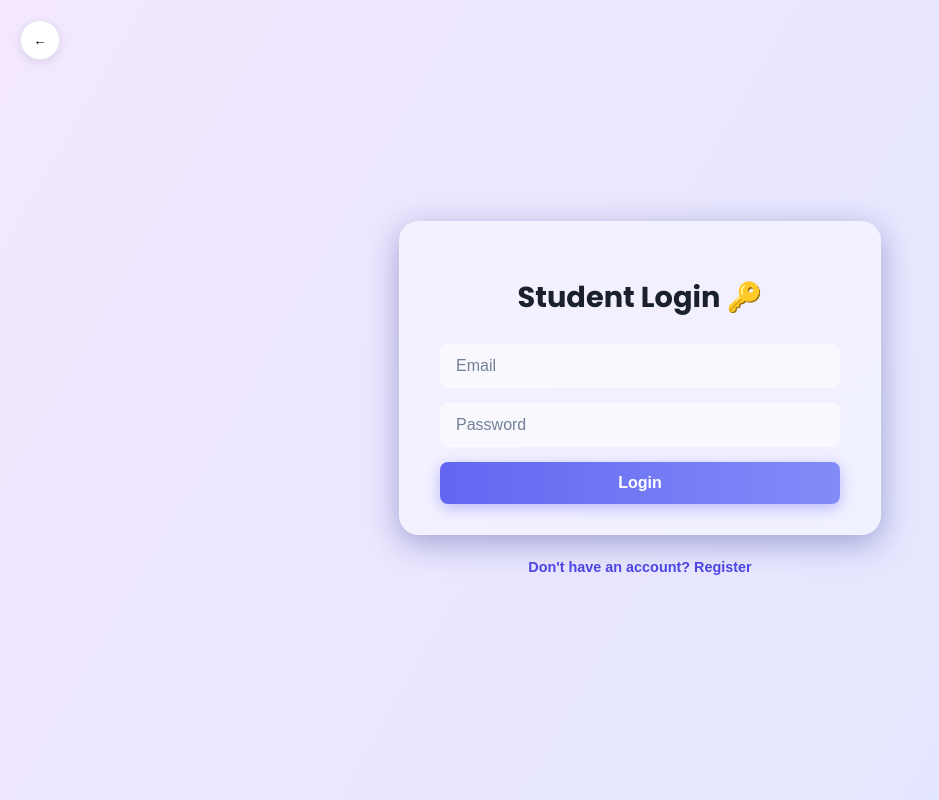
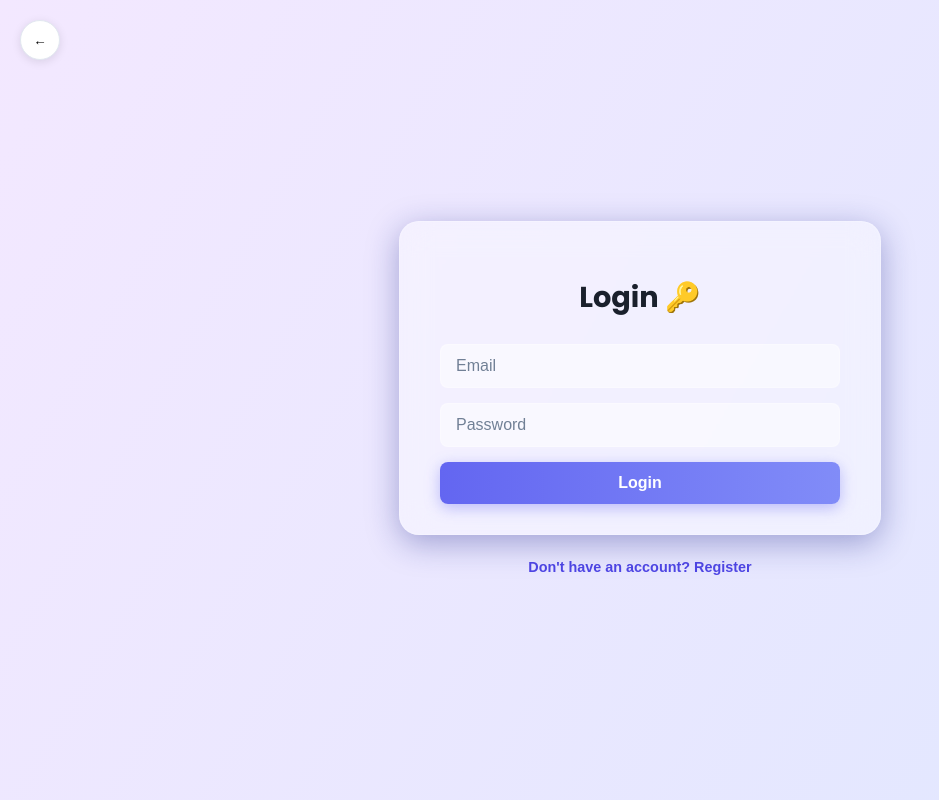
Before and after one commit to Atif130/mental-health-portal, a React (Vite) app: page / in a window 1280 px wide. Both pictures are taken after a click on the button "👤 ENTER YOUR SAFE SPACE". Shown: the whole page, without its empty margins (0-939 px from the left). Built offline with nearby package versions, Linux system fonts and the light colour scheme; no server answers.

Commit message:
login.jsx

```diff
--- a/src/components/Login.jsx
+++ b/src/components/Login.jsx
@@ -20,7 +20,7 @@ function Login() {
 
   return (
     <div className="form-card">
-      <h2>Student Login 🔑</h2>
+      <h2>Login 🔑</h2>
       <form onSubmit={handleLogin}>
         <input
           type="email"
```
